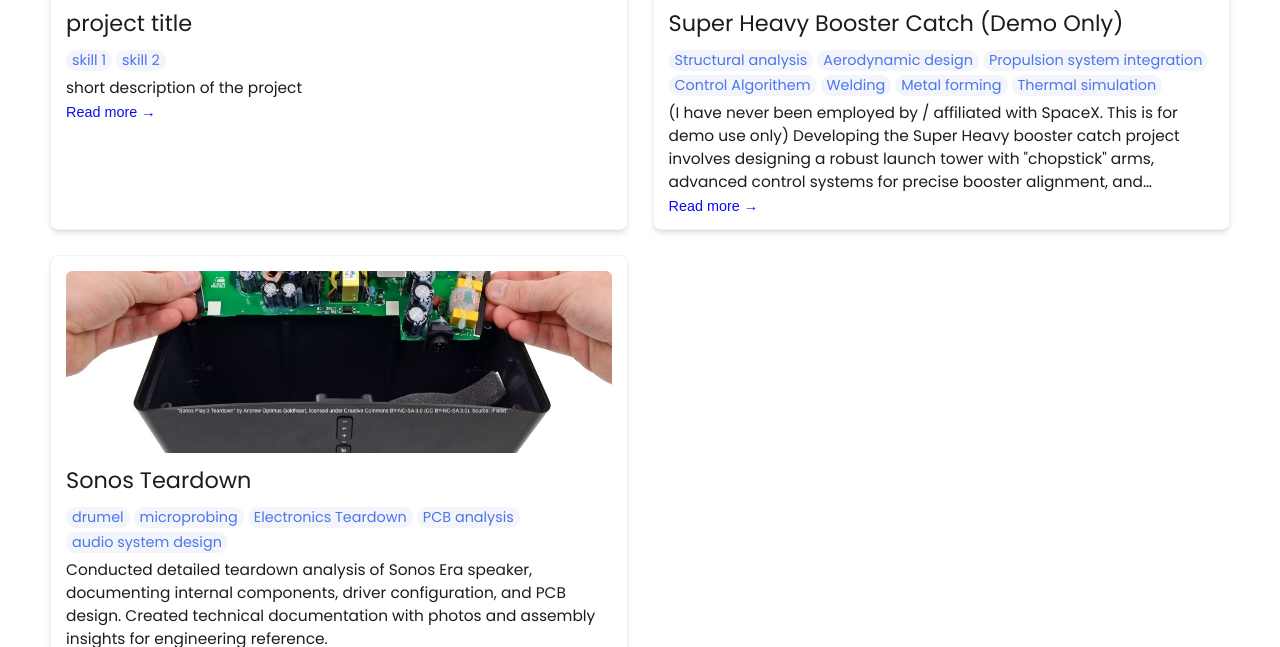
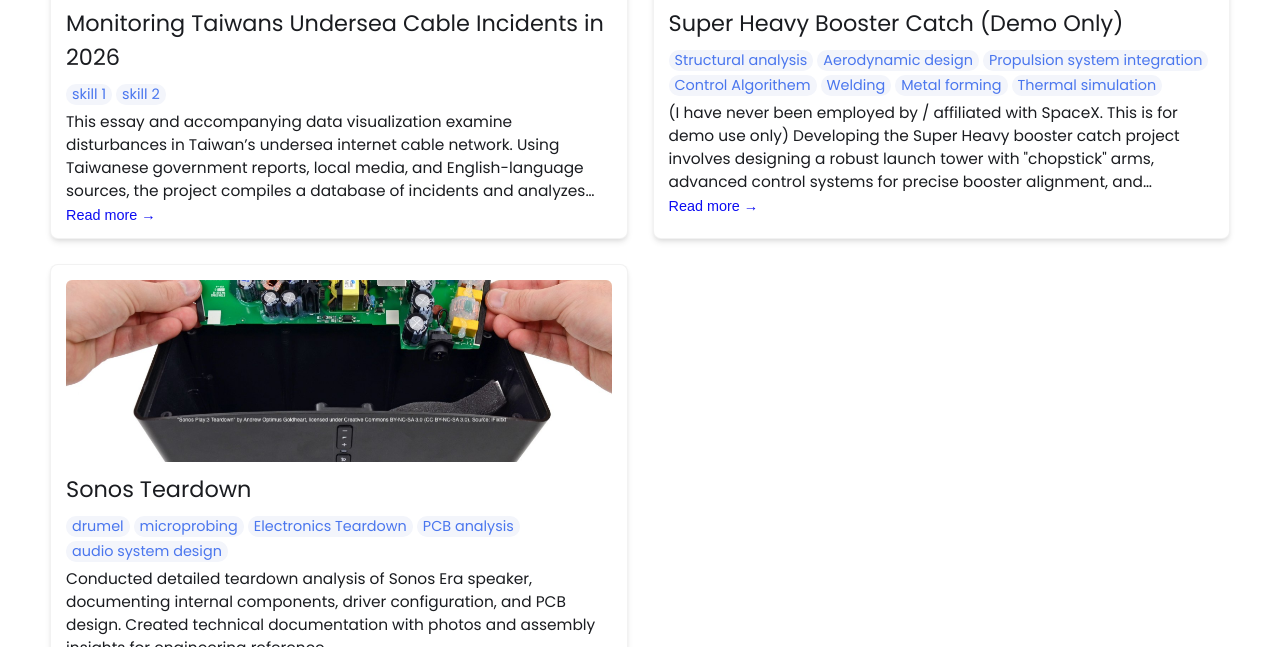
Before and after one commit to Oukangneng/oukangneng.github.io, a Jekyll site: the page built from index.html, in a window 1280 px wide and 900 px high, scrolled down 1043 px, cut to the strip 253-900 px from the top of the window. Built offline with Jekyll 4.4.1, drawn with Linux system fonts in a browser that asks for light colours.

Commit message:
Update index.md

```diff
--- a/_projects/Monitoring-Taiwan’s-Undersea-Cable-Incidents-in-2025/index.md
+++ b/_projects/Monitoring-Taiwan’s-Undersea-Cable-Incidents-in-2025/index.md
@@ -1,7 +1,7 @@
 ---
-layout: post
-title: project title
-description:  short description of the project
+layout: Monitoring Taiwans Undersea Cable Incidents in 2026
+title: Monitoring Taiwans Undersea Cable Incidents in 2026
+description: This essay and accompanying data visualization examine disturbances in Taiwan’s undersea internet cable network. Using Taiwanese government reports, local media, and English-language sources, the project compiles a database of incidents and analyzes their potential geopolitical implications. The visualization highlights patterns in location, timing, and suspected causes.
 skills:
 - skill 1
 - skill 2
```
